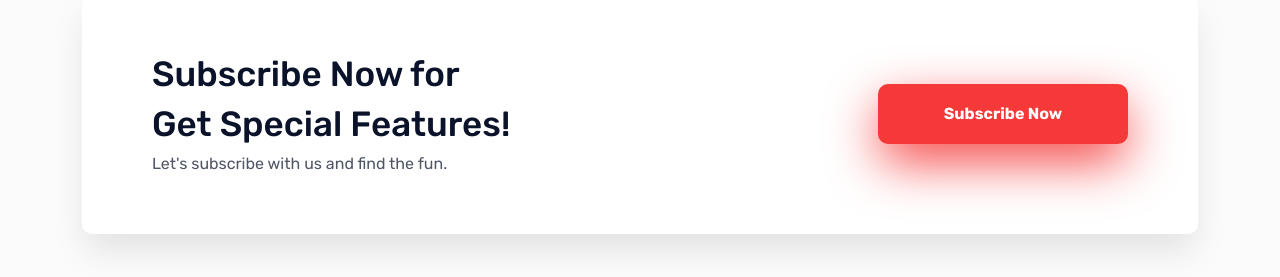
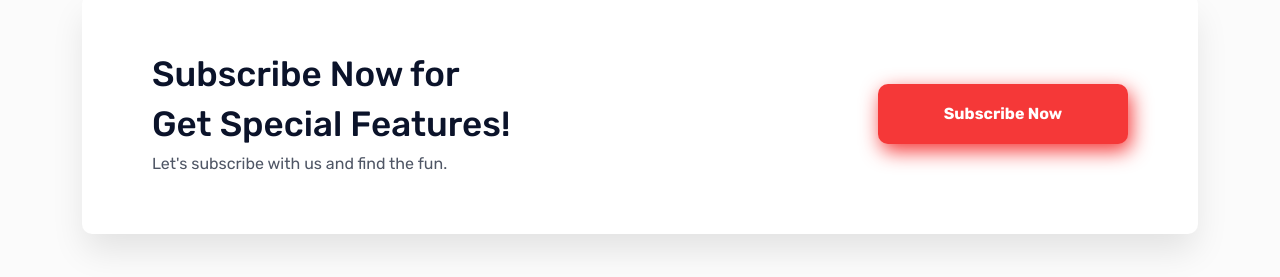
Before and after one commit to AmanPunia-510/vpn, a plain HTML site: page index.html in a window 1280 px wide. Shown: the part 4519-4796 px from the top of the page. Drawn offline with nearby package versions, Linux system fonts and the light colour scheme.

Commit message:
change in the shadow of subscribe box

```diff
--- a/assets/css/style.css
+++ b/assets/css/style.css
@@ -462,7 +462,7 @@ ul {
     background-color: var(--red-color-pure);
     border: none;
     border-radius: 10px;
-    box-shadow: 0px 19px 52px -3px var(--red-color-pure);
+    box-shadow: 3px 7px 20px var(--red-color-pure);
 }
 
 .subscribe-btn:hover {
```
